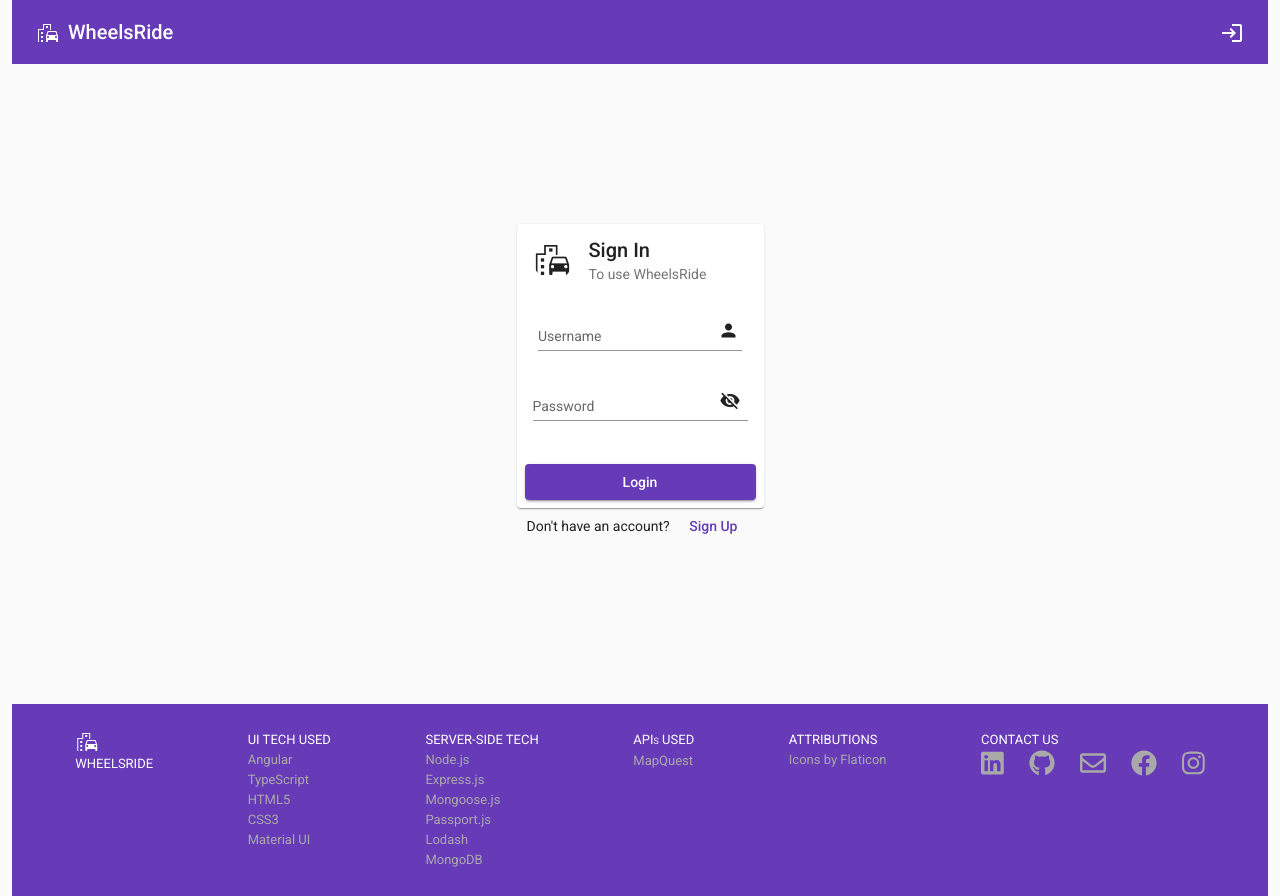
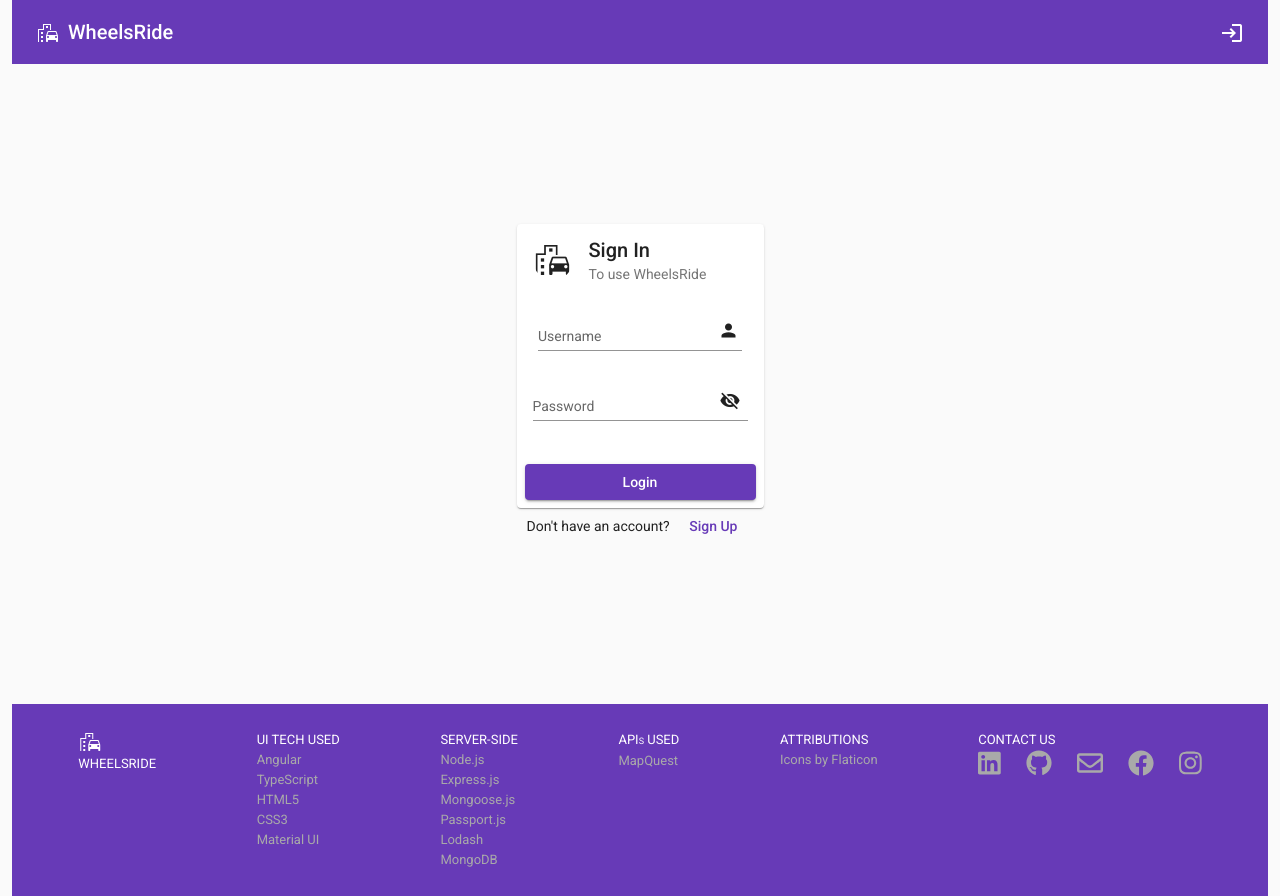
Before and after one commit to amshak18/WheelsRideClient, an Angular app: page /signin in a window 1280 px wide. Built offline with nearby package versions, Linux system fonts and the light colour scheme.

Commit message:
fix issues

```diff
--- a/src/app/components/footer/footer.component.html
+++ b/src/app/components/footer/footer.component.html
@@ -13,7 +13,7 @@
       <span><a href="https://material.angular.io/">Material UI</a></span>
     </div>
     <div class="box" [ngClass]="{'isPhonePortrait': isHandsetPortrait}">
-      <span><h5>Server-side Tech</h5></span>
+      <span><h5>Server-side</h5></span>
       <span><a href="https://nodejs.org/">Node.js</a></span>
       <span><a href="https://expressjs.com/">Express.js</a></span>
       <span><a href="https://mongoosejs.com/">Mongoose.js</a></span>
```
